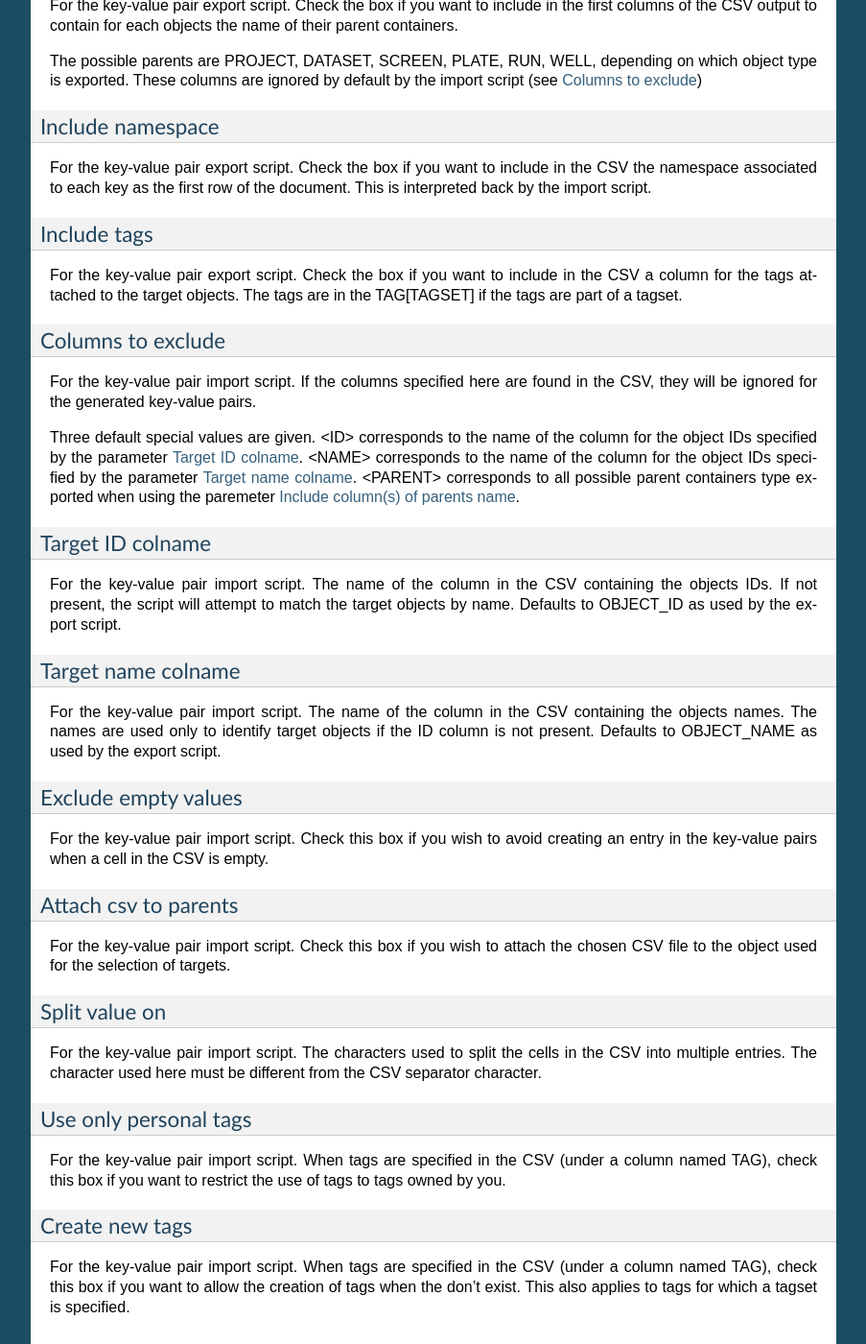
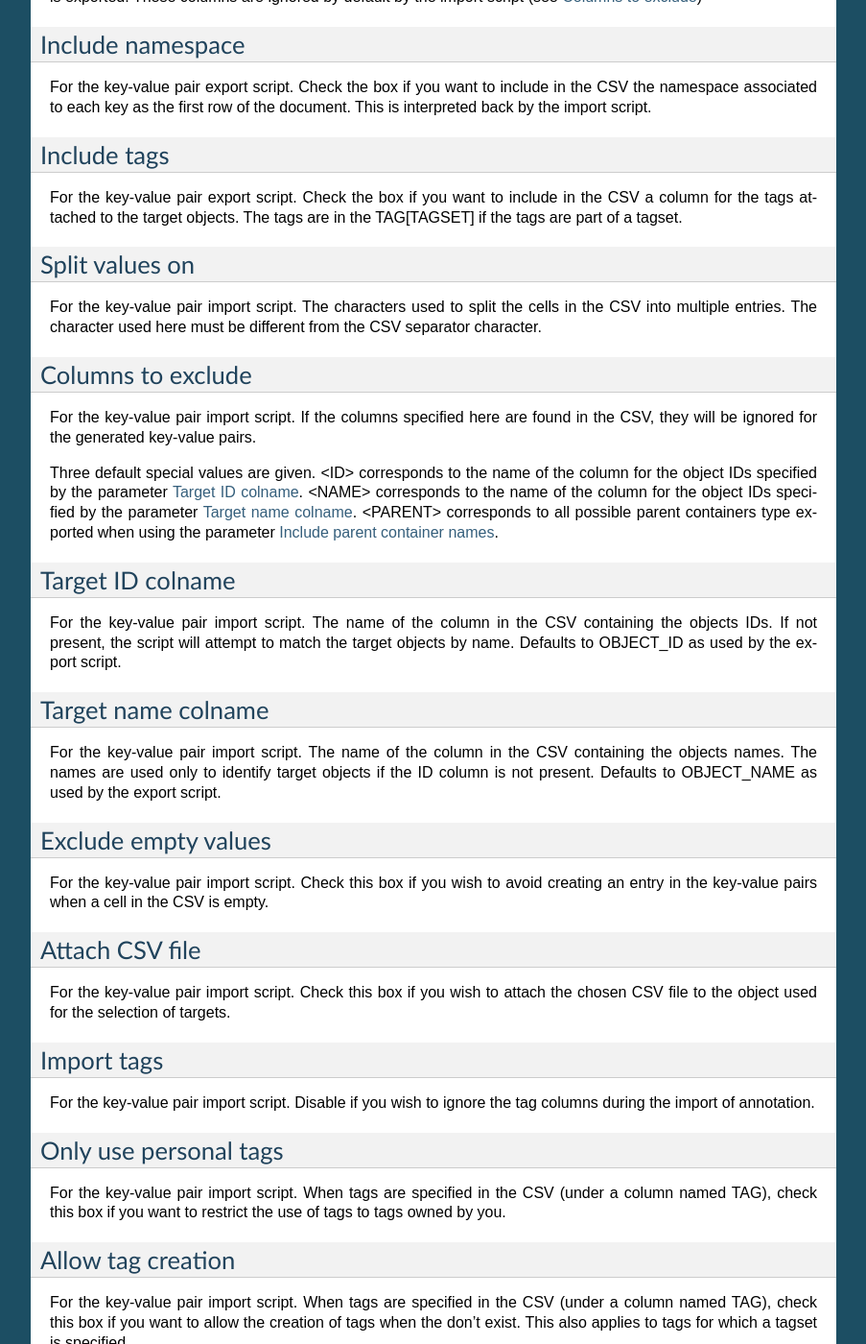
Before and after one commit to German-BioImaging/guide-KVpairs-scripts, a Sphinx documentation site: the page built from docs/allparameters.rst, in a window 1280 px wide and 1400 px high, scrolled down 1779 px. Shown: the whole window at 96% size, without its empty margins (198-1101 px from the left). Built offline with Sphinx 7.4.7, drawn with Linux system fonts in a browser that asks for light colours; some of the changed text lies outside the part shown.

Commit message:
reflect change in parameter names

```diff
--- a/docs/allparameters.rst
+++ b/docs/allparameters.rst
@@ -16,14 +14,14 @@ The Data Type can also be set to Tag, in which case the tagged objects of the "T
 are selected. This can be used for a more flexible selection of target object to process.
 
 IDs
-^^^
+---
 IDs of the object for the 'Data Type' selection.
 
 Multiple ID can be provided at the same time, separated with a comma. In this case, \
 the objects are processed sequentially.
 
 Target Data Type
-^^^^^^^^^^^^^^^^
+----------------
 The data type to be selected for processing by the script. Default to "<on current>" means that the \
 objects specified by "Data Type" and "IDs" are the ones to be processed. In the other case, the selected \
 type must correspond to a child object of the selected type (Image are child of Dataset and Project, \
@@ -31,7 +29,7 @@ Well are child of Screen and Plate, ...).
 
 
 File Annotation
-^^^^^^^^^^^^^^^
+---------------
 Parameter for the import of Key-Value pairs from a CSV file. Provided from the "Choose File" selection menu, \
 the file will be temporarily uploaded to OMERO for the duration of the script.
 
@@ -47,7 +45,7 @@ If no ID column is given in the CSV, the script attempts to match the items via
 are forbidden. (either from the CSV or inside OMERO, this will lead the script to fail).
 
 Namespace
-^^^^^^^^^
+---------
 For the import of key-value pair, the namespace that will be given to the created key-value pairs. For the three other scripts,
 limits the selection of key-value pairs to that namespace.
 
@@ -57,33 +55,33 @@ makes the key-value pairs editable in OMERO.web (the only namespace that allows
 Multiple namespace can be provided as a comma separated list. Or all namespace can be selected using the * character.
 
 .. _Old Namespace:
+
 Old Namespace
-^^^^^^^^^^^^^
+-------------
 For the namespace conversion script. List of old namespace (comma separated) to convert to a different namespace (unique). \
 This can be used to group key-value pairs into a single annotations (all found key-value pairs will be grouped to a single\
 key-value pair).
 
 .. _New Namespace:
+
 New Namespace
-^^^^^^^^^^^^^
+-------------
 For the namespace conversion script. The new namespace to assign to the key-value pairs found on the target \
 object having the `Old Namespace`_. The found key-value pairs will be grouped into a single key-value pair per object with \
 the 'New Namespace'.
 
-Advanced parameters
--------------------
-
-Separator
-^^^^^^^^^
+CSV separator
+-------------
 For the key-value pair import script, the separator used in the CSV to separate elements. By default \
 set to 'guess' and will attempt to detect automatically the separator among ', ; TAB'.
 
 For the key-value pair export script, the separator used in the generated CSV to separate elements. We \
 recommend the use of TAB.
 
-.. _Include column(s) of parents name:
-Include column(s) of parents name
-^^^^^^^^^^^^^^^^^^^^^^^^^^^^^^^^^
+.. _Include parent container names:
+
+Include parent container names
+------------------------------
 For the key-value pair export script. Check the box if you want to include in the first columns of the CSV output \
 to contain for each objects the name of their parent containers.
 
@@ -91,60 +89,68 @@ The possible parents are PROJECT, DATASET, SCREEN, PLATE, RUN, WELL, depending o
 is exported. These columns are ignored by default by the import script (see `Columns to exclude`_)
 
 Include namespace
-^^^^^^^^^^^^^^^^^
+-----------------
 For the key-value pair export script. Check the box if you want to include in the CSV the namespace \
 associated to each key as the first row of the document. This is interpreted back by the import script.
 
 Include tags
-^^^^^^^^^^^^
+------------
 For the key-value pair export script. Check the box if you want to include in the CSV a column for the tags \
 attached to the target objects. The tags are in the TAG[TAGSET] if the tags are part of a tagset.
 
+Split values on
+---------------
+For the key-value pair import script. The characters used to split the cells in the CSV into multiple entries. \
+The character used here must be different from the CSV separator character.
+
 .. _Columns to exclude:
+
 Columns to exclude
-^^^^^^^^^^^^^^^^^^
+------------------
 For the key-value pair import script. If the columns specified here are found in the CSV, they will be ignored \
 for the generated key-value pairs.
 
 Three default special values are given. <ID> corresponds to the name of the column for the object IDs specified by the \
 parameter `Target ID colname`_. <NAME> corresponds to the name of the column for the object IDs specified by the \
 parameter `Target name colname`_. <PARENT> corresponds to all possible parent containers type exported when using the \
-paremeter `Include column(s) of parents name`_.
+parameter `Include parent container names`_.
 
 .. _Target ID colname:
+
 Target ID colname
-^^^^^^^^^^^^^^^^^
+-----------------
 For the key-value pair import script. The name of the column in the CSV containing the objects IDs. If not present, \
 the script will attempt to match the target objects by name. Defaults to OBJECT_ID as used by the export script.
 
 .. _Target name colname:
+
 Target name colname
-^^^^^^^^^^^^^^^^^^^
+-------------------
 For the key-value pair import script. The name of the column in the CSV containing the objects names. \
 The names are used only to identify target objects if the ID column is not present. Defaults to \
 OBJECT_NAME as used by the export script.
 
 Exclude empty values
-^^^^^^^^^^^^^^^^^^^^
+--------------------
 For the key-value pair import script. Check this box if you wish to avoid creating an entry in the key-value \
 pairs when a cell in the CSV is empty.
 
-Attach csv to parents
-^^^^^^^^^^^^^^^^^^^^^
+Attach CSV file
+---------------
 For the key-value pair import script. Check this box if you wish to attach the chosen CSV file to the object used for the \
 selection of targets.
 
-Split value on
-^^^^^^^^^^^^^^
-For the key-value pair import script. The characters used to split the cells in the CSV into multiple entries. \
-The character used here must be different from the CSV separator character.
+Import tags
+-----------
+For the key-value pair import script. Disable if you wish to ignore the tag \
+columns during the import of annotation.
 
-Use only personal tags
-^^^^^^^^^^^^^^^^^^^^^^
+Only use personal tags
+----------------------
 For the key-value pair import script. When tags are specified in the CSV (under a column named TAG), check this box \
 if you want to restrict the use of tags to tags owned by you.
 
-Create new tags
-^^^^^^^^^^^^^^^
+Allow tag creation
+------------------
 For the key-value pair import script. When tags are specified in the CSV (under a column named TAG), check this box \
 if you want to allow the creation of tags when the don't exist. This also applies to tags for which a tagset is specified.
--- a/docs/gettingstarted.rst
+++ b/docs/gettingstarted.rst
@@ -1,3 +1,4 @@
+===========
 Walkthrough
 ===========
 
--- a/docs/index.rst
+++ b/docs/index.rst
@@ -3,7 +3,7 @@ Key-Value pairs scripts
 
 The key-value pairs are annotations in OMERO useful to describe thoroughly the data and can be added & edited via the OMERO.web interface.
 
-The scripts mentionned in this guide are here to provide additional support with key-value pairs, to import, export, delete or convert between namespaces by batches.
+The scripts mentionned in this guide are here to provide additional support with key-value pairs, to import, export, delete or convert between namespaces by batch.
 
 
 Contents:
--- a/docs/setup.rst
+++ b/docs/setup.rst
@@ -1,3 +1,4 @@
+=====
 Setup
 =====
 
```
Also changed, not shown: other parts of docs/allparameters.rst (+2 -4 lines), docs/errors.rst (+20 -19 lines), docs/indepth.rst (+10 -10 lines).
